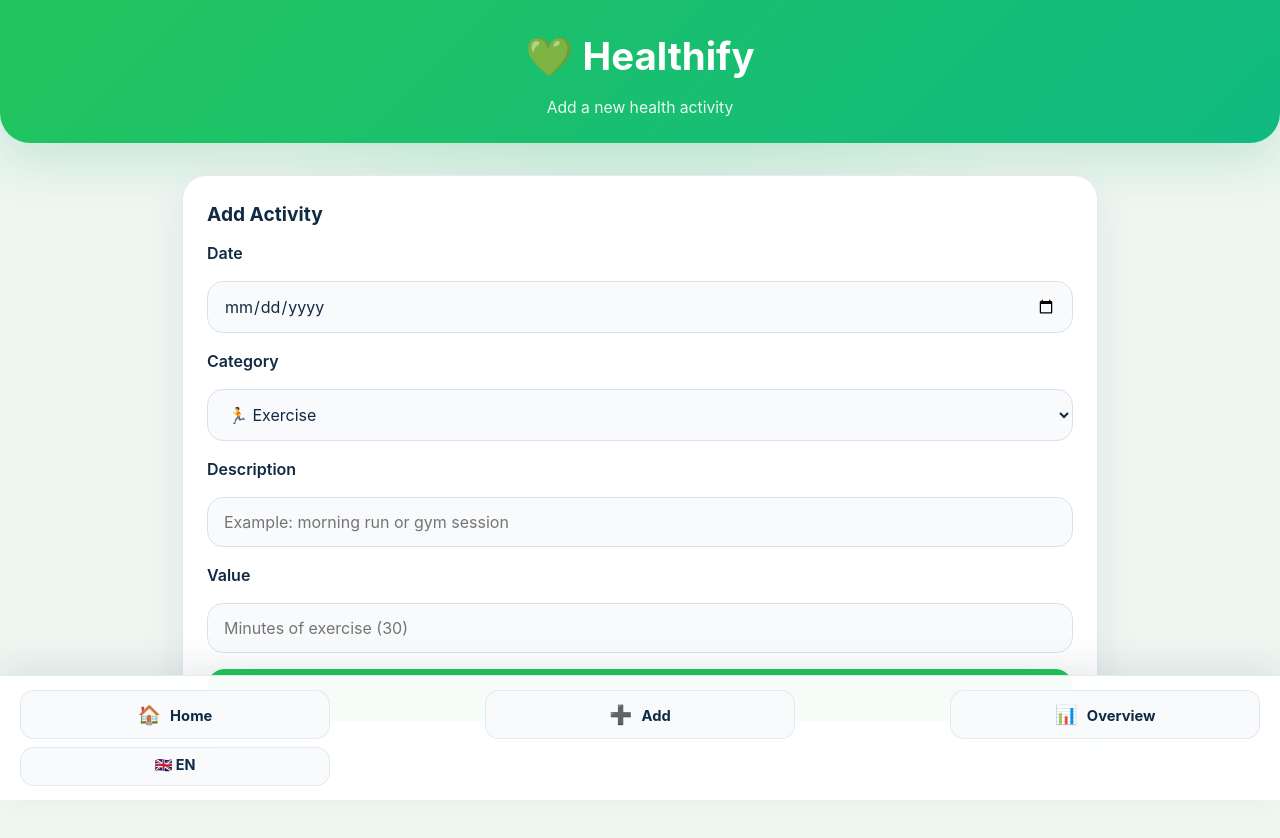
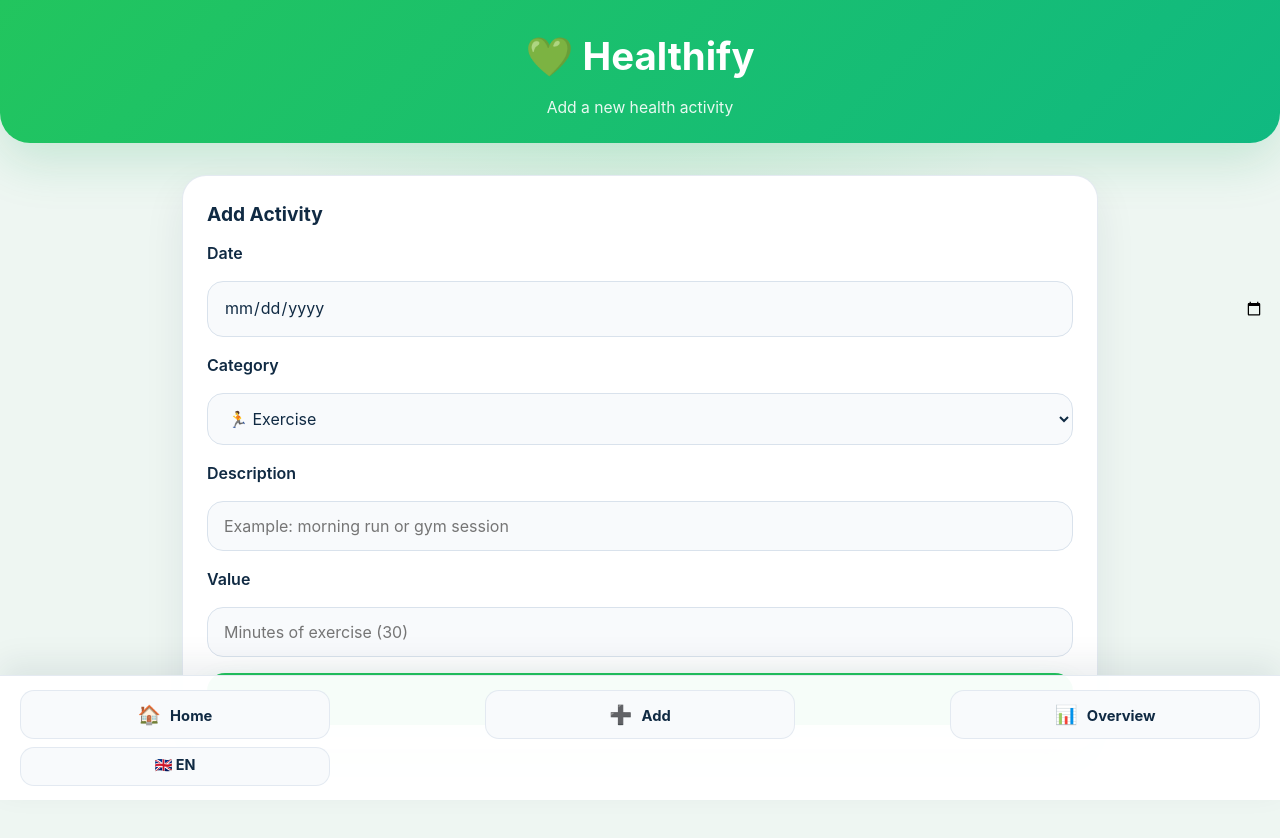
Before and after one commit to wsdi123/schoolproject-pwa, a website: page public/toevoegen.html in a window 1280 px wide. Drawn offline with Linux system fonts and the light colour scheme.

Commit message:
Forceer datumveld op mobiel gelijk aan omschrijving veld

```diff
--- a/public/css/style.css
+++ b/public/css/style.css
@@ -112,7 +112,16 @@ input[type="date"] {
   min-width: 0;
   padding: 14px 16px;
   font-size: 1rem;
+  line-height: 1.2;
+  height: 56px;
   box-sizing: border-box;
+  -webkit-appearance: none;
+  appearance: none;
+}
+
+input[type="date"]::-webkit-calendar-picker-indicator {
+  position: absolute;
+  right: 16px;
 }
 
 input:focus,
```
